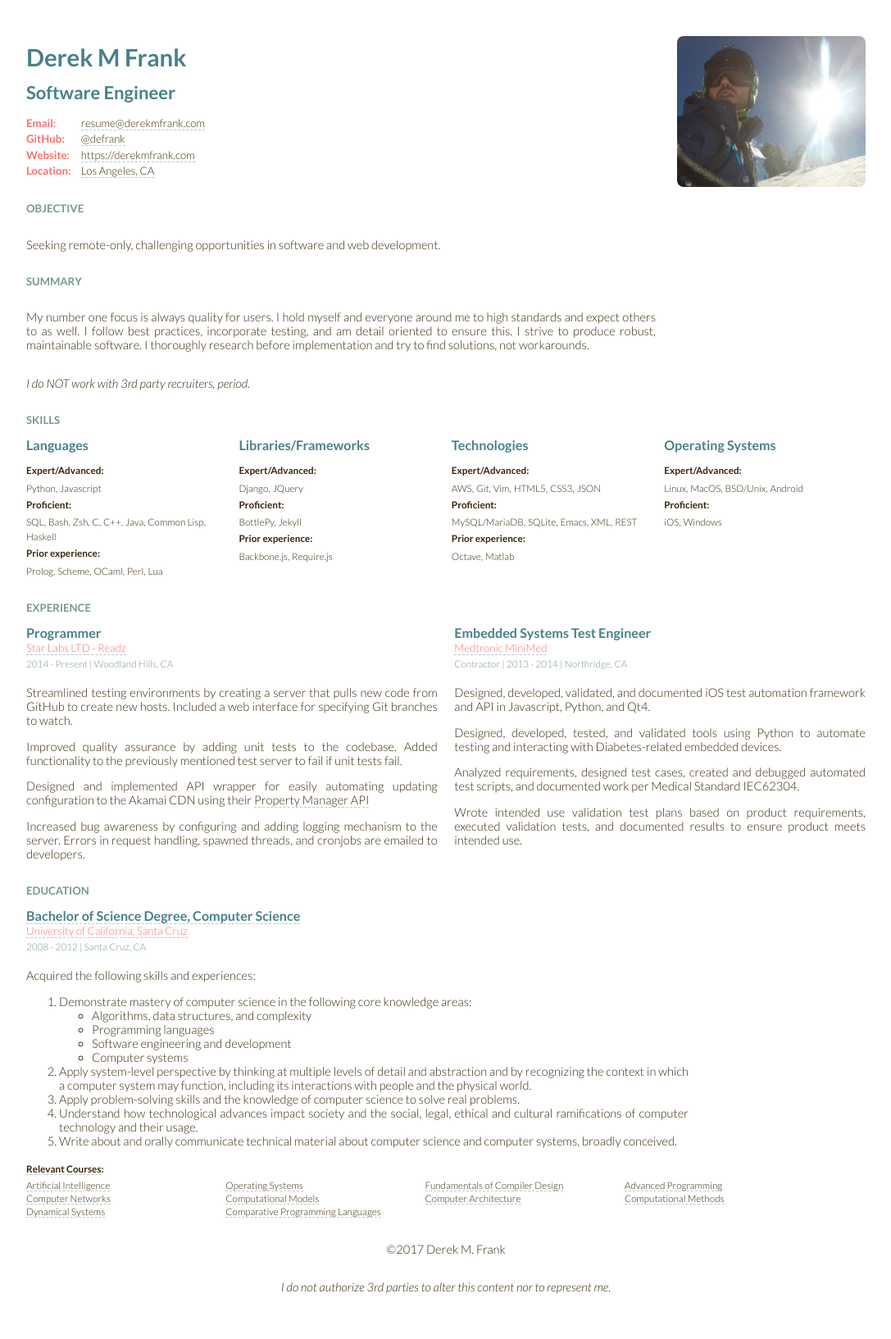
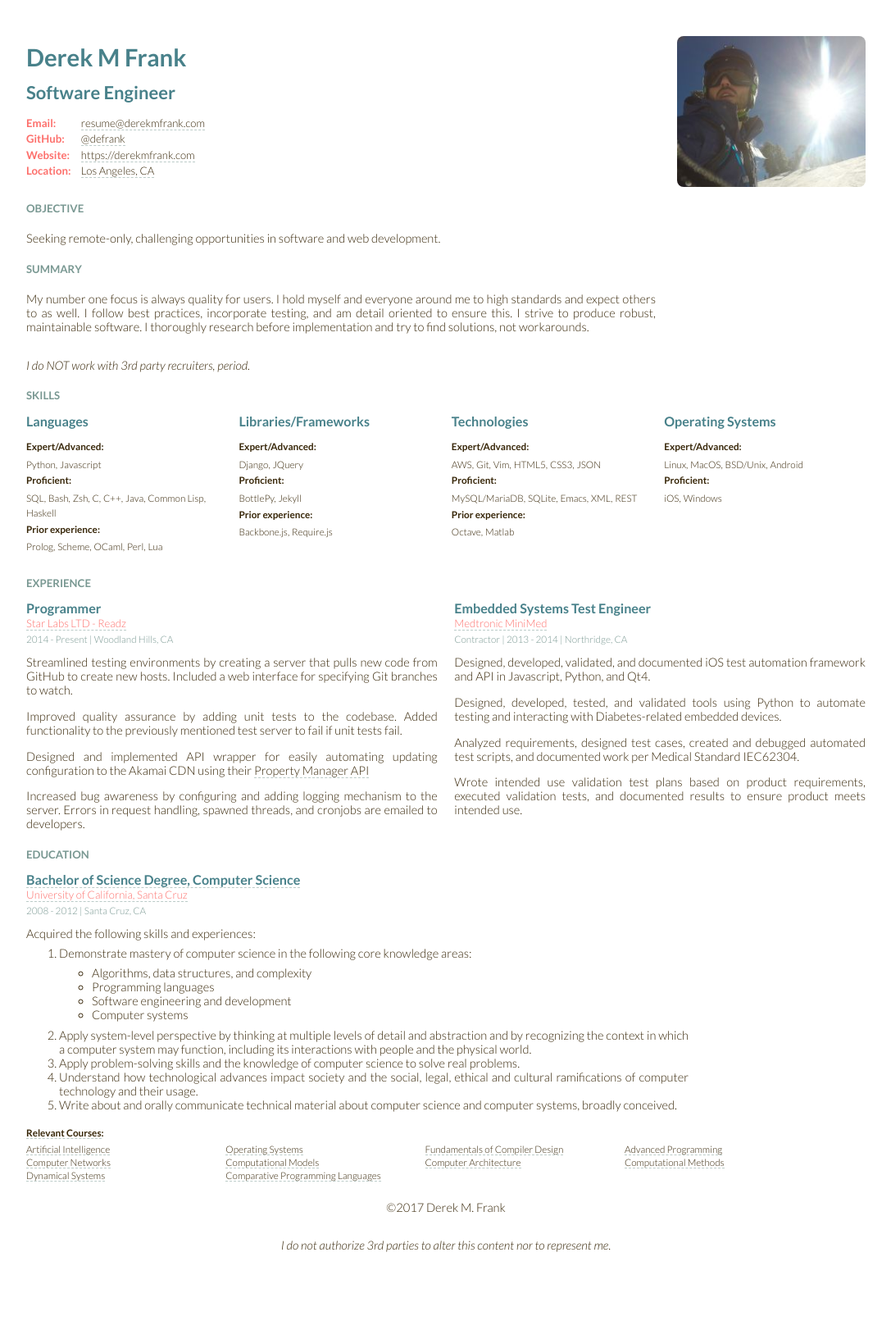
Before and after one commit to defrank/defrank.github.io, a Jekyll site: the page built from resume.html, in a window 1280 px wide. Shown: the whole page at 82% size, without its empty margins (96-1183 px from the left). Built offline with Jekyll 4.4.1, drawn with Linux system fonts in a browser that asks for light colours; after the commit the page ends 1574 px from its top, so only the background shows below that.

Commit message:
fix(resume): Shorten paragraph spacing
Flexbox still affects the way paragraph spacing is rendered.  Still need
to fix for direct children of flexbox elements.

WIP: #4

```diff
--- a/resume.html
+++ b/resume.html
@@ -251,6 +251,21 @@ layout: blank
         color: #799892;
     }
 
+    p,
+    ol,
+    ul {
+        margin: 1rem 0;
+    }
+    p:first-of-type,
+    ol:first-of-type,
+    ul:first-of-type {
+        margin-top: 0.5rem;
+    }
+    p:last-of-type,
+    ol:first-of-type,
+    ul:first-of-type {
+        margin-bottom: 0.5rem;
+    }
     p,
     li {
         max-width: 768px;
```
